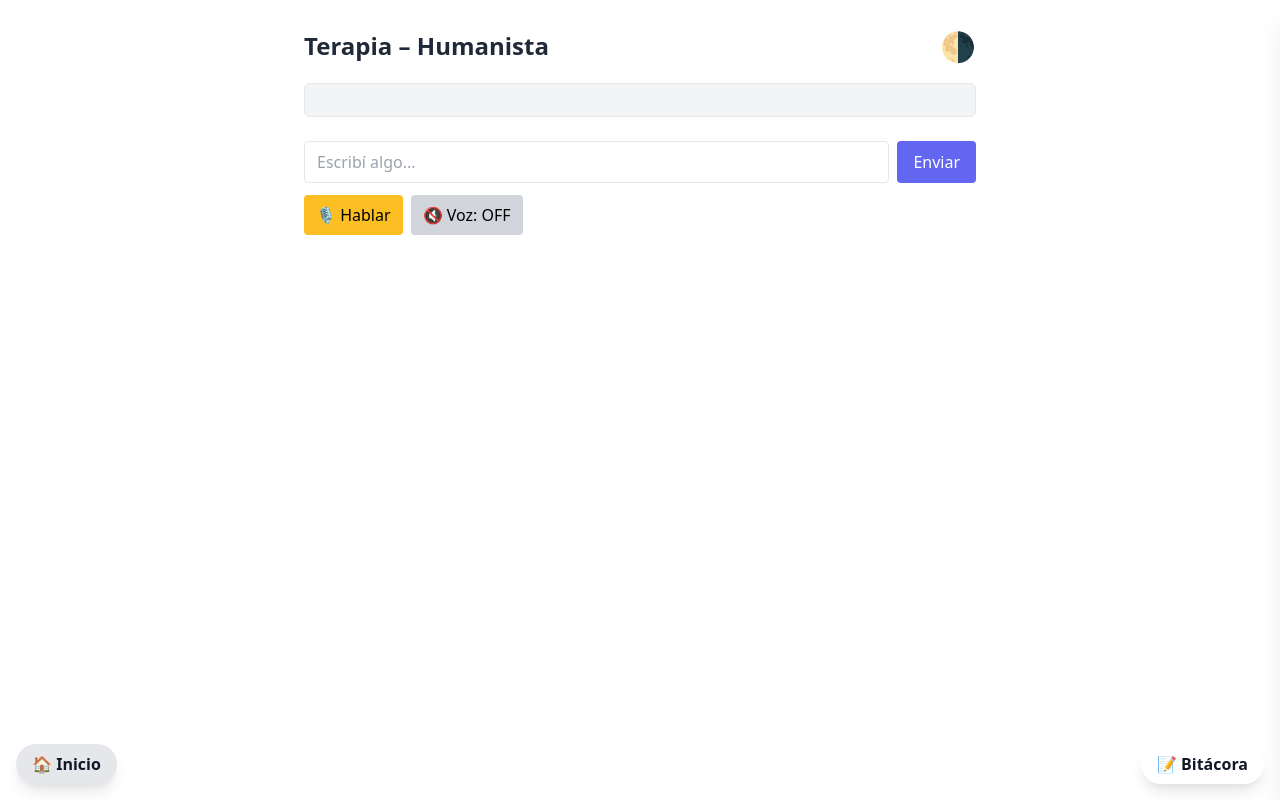
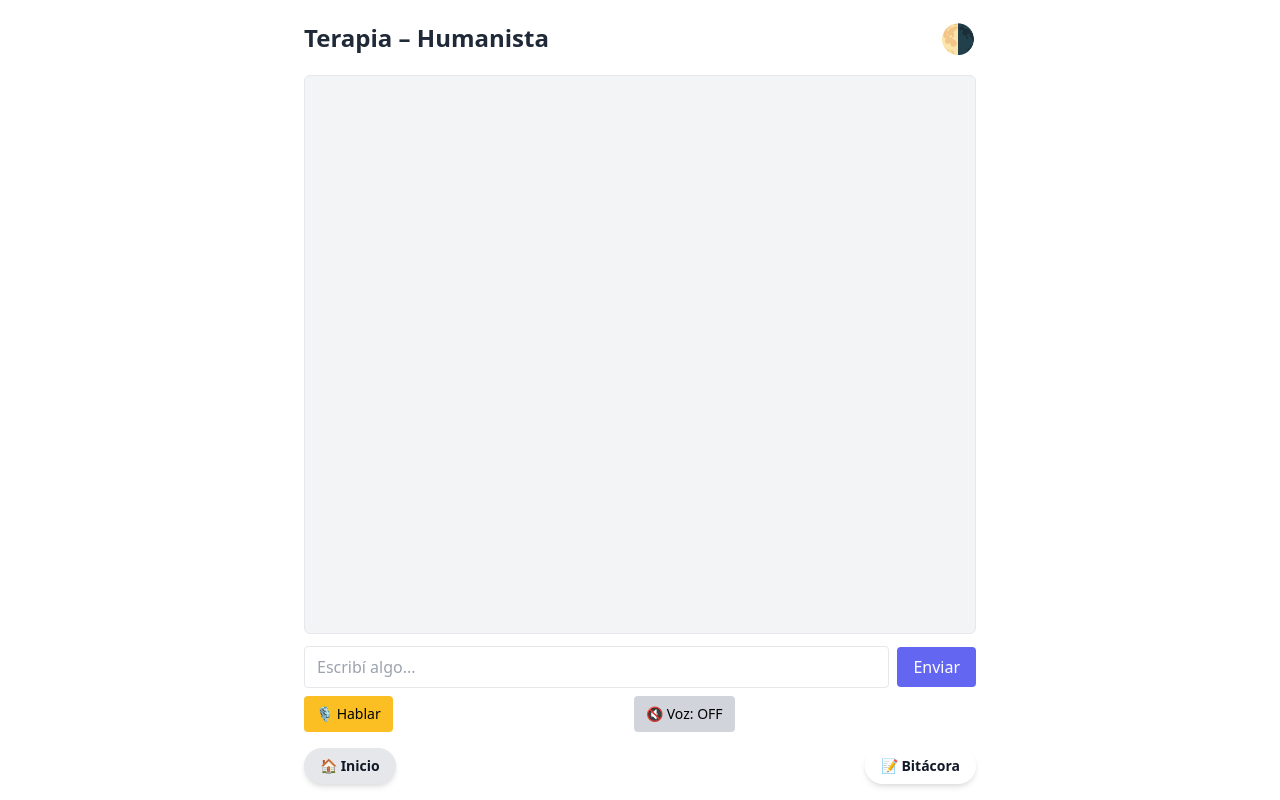
Before and after one commit to electrobiotica/Terapeuta-AI, a Flask app: page /chat in a window 1280 px wide. Run offline with Flask 3, Linux system fonts and the light colour scheme; some libraries are stand-ins or nearby versions.

Commit message:
Update chat.html

```diff
--- a/templates/chat.html
+++ b/templates/chat.html
@@ -3,7 +3,7 @@
 <html lang="es">
 <head>
   <meta charset="UTF-8" />
-  <meta name="viewport" content="width=device-width, initial-scale=1.0"/>
+  <meta name="viewport" content="width=device-width, initial-scale=1.0, maximum-scale=1.0, user-scalable=no"/>
   <title>Sesión Terapéutica AI</title>
   <script src="https://js.puter.com/v2/" defer></script>
   <link href="https://cdn.jsdelivr.net/npm/tailwindcss@2.2.19/dist/tailwind.min.css" rel="stylesheet"/>
@@ -12,43 +12,51 @@
     .dark-chat { background-color: #2d3748; }
     .moon-button { font-size: 1.8rem; cursor: pointer; transition: transform 0.2s ease; }
     .moon-button:hover { transform: scale(1.2); }
+    input:focus, textarea:focus { outline: none; }
   </style>
 </head>
-<body id="page" class="bg-white text-gray-800 p-4 sm:p-6 transition min-h-screen">
-  <div class="max-w-2xl mx-auto w-full">
+<body id="page" class="bg-white text-gray-800 min-h-screen flex flex-col p-4">
+  <div class="max-w-2xl mx-auto w-full flex-grow flex flex-col">
     <div class="flex justify-between items-center mb-4">
       <h1 class="text-xl sm:text-2xl font-bold">Terapia – {{ tipo|capitalize }}</h1>
       <span onclick="toggleModo()" class="moon-button" title="Cambiar modo">🌗</span>
     </div>
-    <div id="chat" class="space-y-4 mb-6 bg-gray-100 p-3 sm:p-4 rounded-md h-[60vh] overflow-y-scroll border text-sm sm:text-base transition"></div>
-    <div class="flex gap-2">
+
+    <div id="chat" class="flex-grow overflow-y-auto bg-gray-100 p-3 rounded-md border text-sm sm:text-base transition mb-3" style="min-height: 50vh;"></div>
+
+    <div class="flex items-center gap-2 mb-2">
       <input type="text" id="mensaje" placeholder="Escribí algo..." class="flex-1 border rounded px-3 py-2 text-black text-sm sm:text-base" />
       <button onclick="enviarMensaje()" class="bg-indigo-500 hover:bg-indigo-600 text-white px-4 py-2 rounded text-sm sm:text-base">Enviar</button>
     </div>
 
-
-
-<!-- Entrada de voz con estado -->
-<div class="flex gap-2 mt-3 items-center">
-  <button onclick="escucharMicrofono()" id="micButton" class="bg-yellow-400 hover:bg-yellow-500 text-black px-3 py-2 rounded text-sm sm:text-base">🎙️ Hablar</button>
-  <button onclick="toggleVoz()" id="toggleVozBtn" class="bg-gray-300 hover:bg-gray-400 text-black px-3 py-2 rounded text-sm sm:text-base">🔊 Voz: OFF</button>
-  <span id="micStatus" class="text-sm ml-2 text-gray-500"></span>
+    <div class="flex gap-2 items-center justify-between mb-4">
+      <button onclick="escucharMicrofono()" id="micButton" class="bg-yellow-400 hover:bg-yellow-500 text-black px-3 py-2 rounded text-sm">🎙️ Hablar</button>
+      <button onclick="toggleVoz()" id="toggleVozBtn" class="bg-gray-300 hover:bg-gray-400 text-black px-3 py-2 rounded text-sm">🔊 Voz: OFF</button>
+      <span id="micStatus" class="text-sm text-gray-500"></span>
     </div>
 
-<!-- Indicador de escritura del terapeuta -->
-<div id="typing" class="text-sm text-gray-500 italic mt-4 hidden">✍️ El terapeuta está escribiendo…</div>
+    <div id="typing" class="text-sm text-gray-500 italic hidden mb-3">✍️ El terapeuta está escribiendo…</div>
+
+    <div class="flex justify-between">
+      <a href="/" class="bg-gray-200 hover:bg-gray-300 text-gray-900 font-semibold px-4 py-2 rounded-full shadow-md text-sm">🏠 Inicio</a>
+      <a href="#logPanel" class="bg-amber-400 hover:bg-amber-500 text-gray-900 font-semibold px-4 py-2 rounded-full shadow-md text-sm">📝 Bitácora</a>
+    </div>
+  </div>
 
   <script>
-  let reconocimiento;
-  let vozActiva = localStorage.getItem("vozHablada") === "true";
     const micBtn = document.getElementById("micButton");
     const micStatus = document.getElementById("micStatus");
+    const toggleBtn = document.getElementById("toggleVozBtn");
     const typingDiv = document.getElementById("typing");
+    const chatDiv = document.getElementById("chat");
+
+    let vozActiva = localStorage.getItem("vozHablada") === "true";
+    let reconocimiento;
 
     function toggleVoz() {
       vozActiva = !vozActiva;
       localStorage.setItem("vozHablada", vozActiva);
-    document.getElementById("toggleVozBtn").innerText = vozActiva ? "🔊 Voz: ON" : "🔇 Voz: OFF";
+      toggleBtn.innerText = vozActiva ? "🔊 Voz: ON" : "🔇 Voz: OFF";
     }
 
     function leerTexto(texto) {
@@ -58,12 +66,15 @@
       speechSynthesis.speak(utter);
     }
 
+    function mostrarTyping(show) {
+      typingDiv.classList.toggle("hidden", !show);
+    }
+
     function escucharMicrofono() {
       if (!('webkitSpeechRecognition' in window || 'SpeechRecognition' in window)) {
-      alert("🎤 Tu navegador no soporta reconocimiento de voz. Probá con Chrome.");
+        alert("🎤 Tu navegador no soporta reconocimiento de voz. Usá Chrome o Edge.");
         return;
       }
-
       const SpeechRecognition = window.SpeechRecognition || window.webkitSpeechRecognition;
       reconocimiento = new SpeechRecognition();
       reconocimiento.lang = "es-AR";
@@ -73,7 +84,6 @@
       reconocimiento.onstart = () => {
         micStatus.textContent = "🟢 Escuchando...";
         micBtn.disabled = true;
-      micBtn.classList.add("opacity-50");
       };
 
       reconocimiento.onresult = (event) => {
@@ -82,132 +92,16 @@
       };
 
       reconocimiento.onerror = (event) => {
-      alert("🎤 Error al activar el micrófono. Probá usar Chrome o Edge.");
+        alert("🎤 Error al activar el micrófono.");
         console.error(event);
       };
 
       reconocimiento.onend = () => {
         micStatus.textContent = "";
         micBtn.disabled = false;
-      micBtn.classList.remove("opacity-50");
       };
 
       reconocimiento.start();
-  }
-
-  // Función para mostrar y ocultar animación "escribiendo"
-  function mostrarTyping(show) {
-    typingDiv.classList.toggle("hidden", !show);
-  }
-
-  // Restaurar botón de voz al cargar
-  document.addEventListener("DOMContentLoaded", () => {
-    document.getElementById("toggleVozBtn").innerText = vozActiva ? "🔊 Voz: ON" : "🔇 Voz: OFF";
-  });
-</script>
-
-
-
-
-  </div>
-
-  <button id="openLog" class="fixed bottom-4 right-4 bg-amber-400 hover:bg-amber-500 text-gray-900 font-semibold px-4 py-2 rounded-full shadow-lg">📝 Bitácora</button>
-
-  <div id="logPanel" class="fixed top-0 right-0 w-80 max-w-full h-full bg-white dark:bg-gray-800 shadow-xl transform translate-x-full transition-transform duration-300 z-50 flex flex-col">
-    <div class="flex justify-between items-center p-4 border-b dark:border-gray-700">
-      <h2 class="text-lg font-semibold">Bitácora emocional</h2>
-      <button id="closeLog" class="text-xl leading-none">&times;</button>
-    </div>
-    <div id="logList" class="flex-1 overflow-y-auto p-4 space-y-3 text-sm"></div>
-    <div class="p-4 border-t dark:border-gray-700">
-      <textarea id="logInput" rows="3" placeholder="Escribí tu reflexión…" class="w-full p-2 border rounded dark:bg-gray-900 dark:border-gray-600"></textarea>
-      <button id="saveLog" class="mt-2 w-full bg-indigo-500 hover:bg-indigo-600 text-white py-2 rounded">Guardar</button>
-      <button id="exportLog" class="mt-2 w-full bg-green-500 hover:bg-green-600 text-white py-2 rounded">📄 Exportar PDF</button>
-      <script src="https://cdnjs.cloudflare.com/ajax/libs/jspdf/2.5.1/jspdf.umd.min.js"></script>
-      <script>
-        document.getElementById("exportLog").onclick = () => {
-          const { jsPDF } = window.jspdf;
-          const doc = new jsPDF();
-          const logs = JSON.parse(localStorage.getItem("terapiaLog") || "[]");
-
-          if (!logs.length) {
-            alert("No hay entradas para exportar.");
-            return;
-          }
-
-          const margin = 15;
-          let y = margin;
-
-          doc.setFont("helvetica", "normal");
-          doc.setFontSize(18);
-          doc.text("📝 Bitácora Emocional – Terapeuta AI", margin, y);
-          y += 10;
-          doc.setFontSize(12);
-          doc.setTextColor(100);
-          doc.text(`📆 Exportado: ${new Date().toLocaleString()}`, margin, y);
-          y += 10;
-          doc.setDrawColor(200, 200, 200);
-          doc.line(margin, y, 195, y);
-          y += 8;
-
-          logs.forEach((entry, index) => {
-            const fecha = `📅 ${entry.date}`;
-            const texto = entry.text;
-            doc.setFont("helvetica", "bold");
-            doc.setTextColor(30, 30, 30);
-            doc.text(fecha, margin, y);
-            y += 6;
-            doc.setFont("helvetica", "normal");
-            doc.setTextColor(50, 50, 50);
-            const wrapped = doc.splitTextToSize(texto, 180);
-            doc.text(wrapped, margin, y);
-            y += wrapped.length * 6 + 4;
-            doc.setDrawColor(230);
-            doc.line(margin, y, 195, y);
-            y += 8;
-            if (y > 270 && index < logs.length - 1) {
-              doc.addPage();
-              y = margin;
-            }
-          });
-
-          doc.save("bitacora_terapeuta_ai.pdf");
-        };
-      </script>
-    </div>
-  </div>
-
-  <script>
-    const page = document.getElementById("page");
-    const chatBox = document.getElementById("chat");
-    const chatDiv = document.getElementById("chat");
-    const tipo = "humanista";
-
-    const prompts = {
-      humanista: "Actuá como un terapeuta humanista...",
-      jung: "Actuá como un terapeuta jungiano...",
-      freud: "Actuá como un terapeuta psicoanalítico...",
-      gestalt: "Actuá como un terapeuta Gestalt..."
-    };
-
-    document.addEventListener("DOMContentLoaded", () => {
-      if (!localStorage.getItem("puterInit")) {
-        alert("🔐 Para activar el chat por primera vez, se abrirá Puter en otra pestaña. Iniciá sesión y volvé acá.");
-        window.open("https://puter.com", "_blank");
-        localStorage.setItem("puterInit", "ok");
-      }
-
-      const dark = localStorage.getItem("darkMode") === "true";
-      if (dark) {
-        page.classList.add("dark-mode");
-        chatBox.classList.add("dark-chat");
-      }
-    });
-
-    function toggleModo() {
-      const isDark = page.classList.toggle("dark-mode");
-      chatBox.classList.toggle("dark-chat", isDark);
-      localStorage.setItem("darkMode", isDark);
     }
 
     async function enviarMensaje() {
@@ -219,7 +113,7 @@
       chatDiv.scrollTop = chatDiv.scrollHeight;
       input.value = "";
 
-  mostrarTyping(true); // ✍️ mostrar animación
+      mostrarTyping(true);
 
       try {
         await new Promise(res => {
@@ -227,19 +121,19 @@
           wait();
         });
 
+        const tipo = "gestalt"; // ejemplo por defecto
+
         const raw = await puter.ai.chat([
-      { role: "system", content: prompts[tipo] || prompts.humanista },
+          { role: "system", content: "Actuá como un terapeuta " + tipo + "." },
           { role: "user", content: texto }
         ], { model: "gpt-4o" });
 
         const respuesta = raw?.message?.content || "Sin respuesta.";
-
-    mostrarTyping(false); // 🛑 ocultar animación
+        mostrarTyping(false);
         chatDiv.innerHTML += `<div><strong>Terapeuta:</strong> ${respuesta}</div>`;
         chatDiv.scrollTop = chatDiv.scrollHeight;
 
-    autoAddRespuesta(respuesta);
-    leerTexto(respuesta); // 🔊 leer en voz alta
+        leerTexto(respuesta);
       } catch (e) {
         mostrarTyping(false);
         chatDiv.innerHTML += `<div style="color:red;">❌ Error al contactar con el modelo.</div>`;
@@ -247,60 +141,9 @@
       }
     }
 
-
-    const logKey  = "terapiaLog";
-    const logBtn  = document.getElementById("openLog");
-    const closeBtn= document.getElementById("closeLog");
-    const panel   = document.getElementById("logPanel");
-    const listDiv = document.getElementById("logList");
-    const inputLog= document.getElementById("logInput");
-    const saveBtn = document.getElementById("saveLog");
-
-    logBtn.onclick   = () => panel.classList.toggle("translate-x-full");
-    closeBtn.onclick = () => panel.classList.add("translate-x-full");
-
-    function loadLog() {
-      listDiv.innerHTML = "";
-      const data = JSON.parse(localStorage.getItem(logKey) || "[]");
-      if (!data.length) {
-        listDiv.innerHTML = "<p class='text-gray-500'>Sin entradas aún…</p>";
-        return;
-      }
-      data.forEach(e => {
-        listDiv.innerHTML += `
-          <details class="border rounded p-2 dark:border-gray-600">
-            <summary class="cursor-pointer font-medium">${e.date}</summary>
-            <p class="mt-1 whitespace-pre-wrap">${e.text}</p>
-          </details>`;
+    document.addEventListener("DOMContentLoaded", () => {
+      toggleBtn.innerText = vozActiva ? "🔊 Voz: ON" : "🔇 Voz: OFF";
     });
-    }
-
-    function addEntry(text) {
-      const data = JSON.parse(localStorage.getItem(logKey) || "[]");
-      data.unshift({ date: new Date().toLocaleString(), text });
-      localStorage.setItem(logKey, JSON.stringify(data));
-      loadLog();
-    }
-
-    saveBtn.onclick = () => {
-      const txt = inputLog.value.trim();
-      if (!txt) return;
-      addEntry(txt);
-      inputLog.value = "";
-    };
-
-    panel.addEventListener("transitionend", () => {
-      if (!panel.classList.contains("translate-x-full")) loadLog();
-    });
-
-    function autoAddRespuesta(texto) {
-      const data = JSON.parse(localStorage.getItem(logKey) || "[]");
-      data.unshift({ date: new Date().toLocaleString(), text: `💬 Respuesta del terapeuta:
-${texto}` });
-      localStorage.setItem(logKey, JSON.stringify(data));
-    }
   </script>
-
-  <a href="/" class="fixed bottom-4 left-4 bg-gray-200 hover:bg-gray-300 text-gray-900 font-semibold px-4 py-2 rounded-full shadow-lg">🏠 Inicio</a>
 </body>
 </html>
```
Lines whose indentation alone changed are shown as unchanged.
